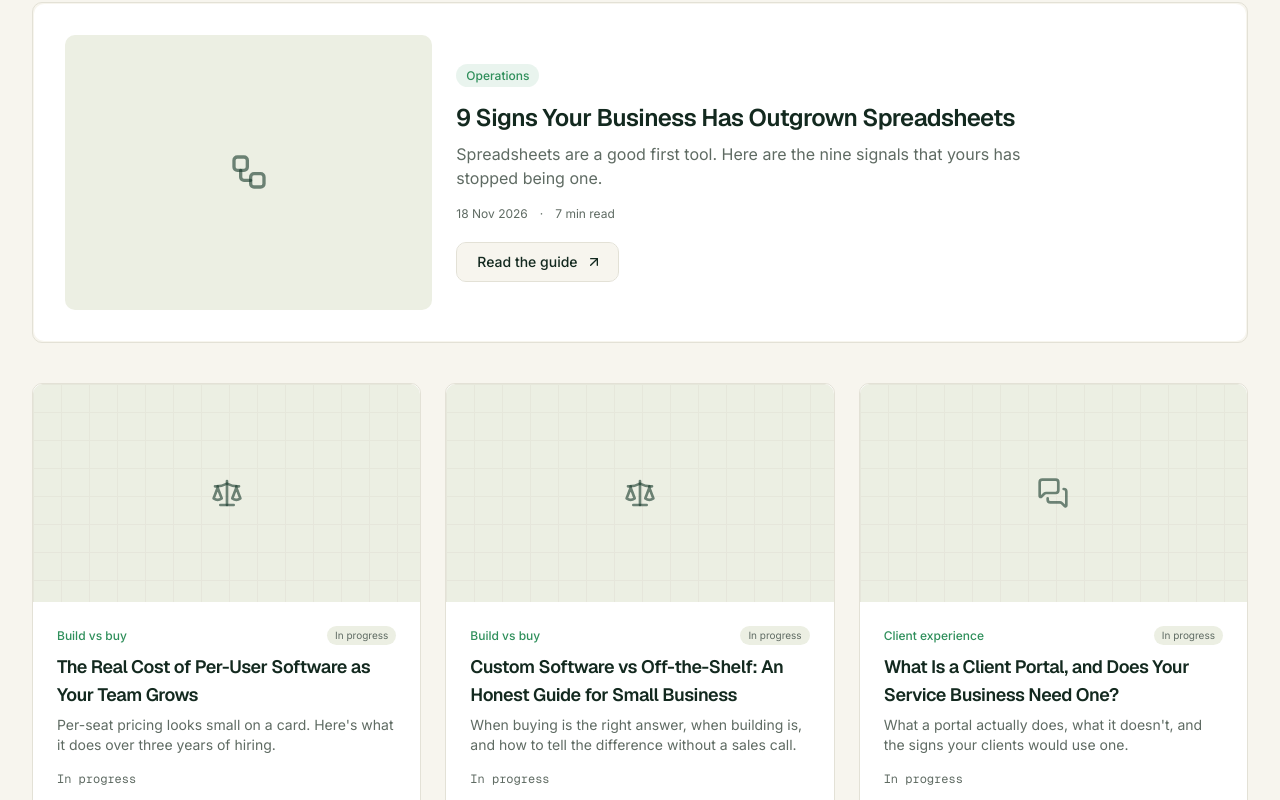
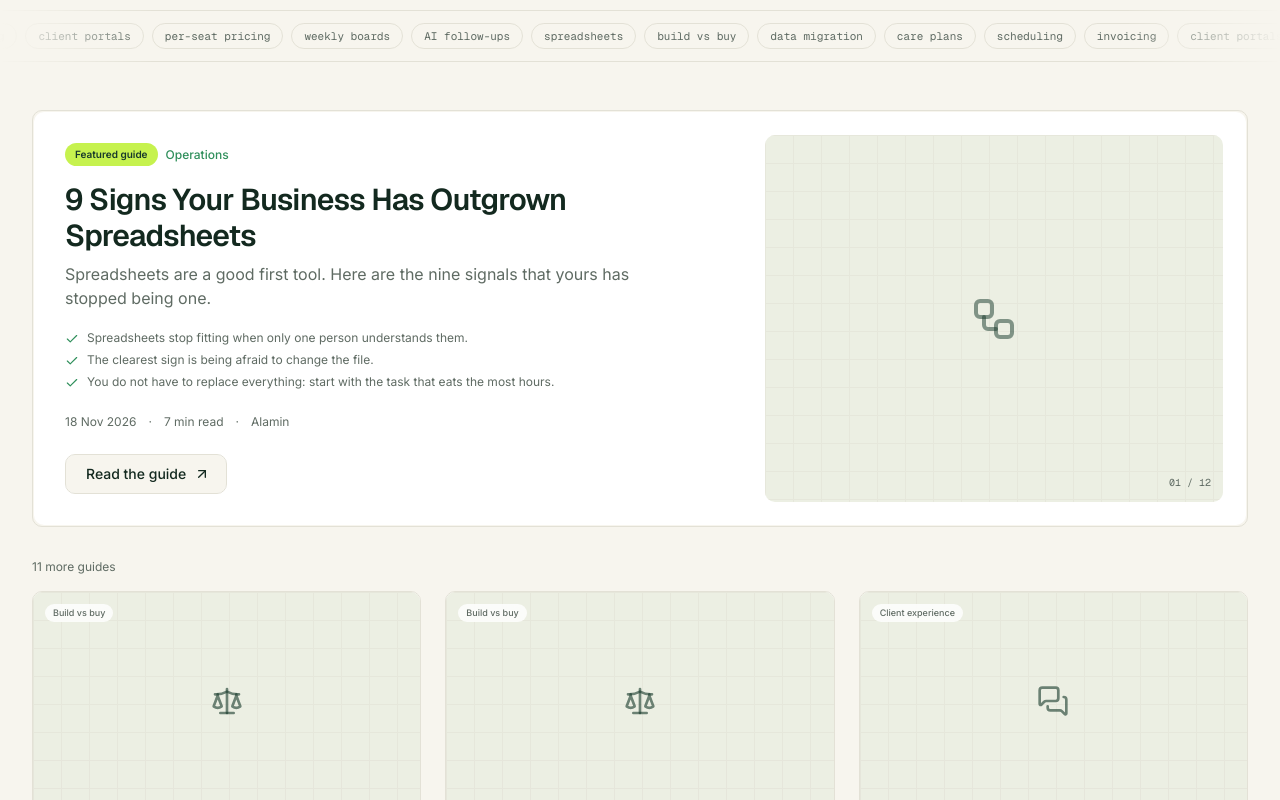
Before and after one commit to skalaminbd/elevosia, a Next.js app: page /blog in a window 1280 px wide. Shown: the part 520-1320 px from the top of the page. Built offline with nearby package versions, Linux system fonts and the light colour scheme.

Commit message:
Upgrade the blog index and article
Editorial featured guide with takeaways, a topic marquee, animated
filtering with counts and an empty state, richer cards, and a takeaways
box plus pull quote in the published guide.

Co-Authored-By: Claude Sonnet 5.5 <noreply@anthropic.com>

```diff
--- a/components/blog/BlogIndex.tsx
+++ b/components/blog/BlogIndex.tsx
@@ -2,8 +2,9 @@
 
 import { useMemo, useState } from "react";
 import Link from "next/link";
-import { motion } from "motion/react";
+import { AnimatePresence, motion } from "motion/react";
 import {
+  ArrowUpRight,
   Building2,
   Check,
   MessagesSquare,
@@ -39,8 +40,9 @@ const COVER_ICONS = {
   "Industry playbooks": Building2,
 } as const;
 
-/** Blog index: search, category filters, featured guide, grid and the two bands. */
+/** Blog index: search, category filters, featured guide, animated grid. */
 export function BlogIndex() {
+  const reduceMotion = useReducedMotion();
   const [query, setQuery] = useState("");
   const [category, setCategory] = useState<Category>("All");
 
@@ -67,7 +69,7 @@ export function BlogIndex() {
   return (
     <>
       <section className="relative overflow-hidden">
-        <div className="mx-auto w-full max-w-7xl px-4 pt-16 pb-10 sm:px-6 md:pt-20 lg:px-8 lg:pt-24">
+        <div className="mx-auto w-full max-w-7xl px-4 pt-16 pb-12 sm:px-6 md:pt-20 lg:px-8 lg:pt-24">
           <div className="mx-auto max-w-3xl text-center">
             <Eyebrow>{blogHero.eyebrow}</Eyebrow>
             <h1 className="mt-6 font-heading text-[clamp(2.375rem,4.6vw,4.25rem)] leading-[0.98] font-bold tracking-[-0.04em] text-balance">
@@ -112,9 +114,25 @@ export function BlogIndex() {
             </div>
           </div>
         </div>
+
+        <div
+          className="relative overflow-hidden border-y border-border py-3 [mask-image:linear-gradient(to_right,transparent,black_12%,black_88%,transparent)]"
+          aria-hidden="true"
+        >
+          <div className="flex w-max gap-2 motion-safe:animate-[marquee-x_44s_linear_infinite]">
+            {[...blogHero.topics, ...blogHero.topics].map((topic, index) => (
+              <span
+                key={`${topic}-${index}`}
+                className="rounded-full border border-border px-3 py-1 font-mono text-[11px] whitespace-nowrap text-muted-foreground"
+              >
+                {topic}
+              </span>
+            ))}
+          </div>
+        </div>
       </section>
 
-      <div className="mx-auto w-full max-w-7xl px-4 pb-15 sm:px-6 md:pb-20 lg:px-8 lg:pb-25">
+      <div className="mx-auto w-full max-w-7xl px-4 pt-12 pb-15 sm:px-6 md:pb-20 lg:px-8 lg:pb-25">
         {!filtering && featured ? (
           <MagicCard
             className="rounded-lg border border-border bg-card"
@@ -122,48 +140,90 @@ export function BlogIndex() {
             gradientTo="var(--success)"
             gradientOpacity={0.1}
           >
-            <div className="grid gap-6 p-6 md:grid-cols-12 md:items-center lg:p-8">
-              <div className="md:col-span-4">
-                <div className="flex aspect-[4/3] items-center justify-center rounded-md bg-secondary">
-                  {featured.category === "Operations" ? (
-                    <Workflow className="size-10 text-primary/60" aria-hidden="true" />
-                  ) : (
-                    <Scale className="size-10 text-primary/60" aria-hidden="true" />
-                  )}
-                </div>
-              </div>
-              <div className="md:col-span-8">
-                <span className="rounded-full bg-success/10 px-2.5 py-1 text-xs font-medium text-success">
+            <div className="grid md:grid-cols-12">
+              <div className="order-2 flex flex-col p-6 md:order-1 md:col-span-7 lg:p-8">
+                <div className="flex flex-wrap items-center gap-2">
+                  <span className="rounded-full bg-highlight px-2.5 py-1 text-[10px] font-semibold text-highlight-foreground">
+                    Featured guide
+                  </span>
+                  <span className="text-xs font-medium text-success">
                     {featured.category}
                   </span>
-                <h2 className="mt-4 font-heading text-xl font-semibold tracking-tight sm:text-2xl">
-                  <Link
-                    href={`/blog/${featured.slug}`}
-                    className="hover:underline"
-                  >
+                </div>
+                <h2 className="mt-4 font-heading text-2xl font-semibold tracking-tight sm:text-3xl">
+                  <Link href={`/blog/${featured.slug}`} className="hover:underline">
                     {featured.title}
                   </Link>
                 </h2>
                 <p className="mt-2 max-w-xl text-sm text-muted-foreground sm:text-base">
                   {featured.summary}
                 </p>
-                <div className="mt-4 flex flex-wrap items-center gap-x-3 gap-y-1 text-xs text-muted-foreground">
+
+                <ul className="mt-5 space-y-1.5">
+                  {featured.takeaways?.slice(0, 3).map((takeaway) => (
+                    <li
+                      key={takeaway}
+                      className="flex items-start gap-2 text-xs text-muted-foreground"
+                    >
+                      <Check
+                        className="mt-0.5 size-3.5 shrink-0 text-success"
+                        aria-hidden="true"
+                      />
+                      {takeaway}
+                    </li>
+                  ))}
+                </ul>
+
+                <div className="mt-6 flex flex-wrap items-center gap-x-3 gap-y-2 text-xs text-muted-foreground">
                   <span>{featured.date}</span>
                   <span aria-hidden="true">·</span>
                   <span>{featured.readingTime}</span>
+                  <span aria-hidden="true">·</span>
+                  <span>Alamin</span>
                 </div>
-                <div className="mt-5">
+
+                <div className="mt-6">
                   <ButtonLink href={`/blog/${featured.slug}`} variant="outline">
                     Read the guide
                   </ButtonLink>
+                </div>
+              </div>
+
+              <div className="order-1 p-4 md:order-2 md:col-span-5 md:p-6">
+                <div className="relative flex h-full min-h-48 items-center justify-center overflow-hidden rounded-md bg-secondary">
+                  <span className="absolute inset-0 line-grid opacity-60" aria-hidden="true" />
+                  <Workflow className="relative size-12 text-primary/50" aria-hidden="true" />
+                  <span className="absolute right-3 bottom-3 font-mono text-[10px] text-muted-foreground">
+                    01 / 12
+                  </span>
                 </div>
               </div>
             </div>
           </MagicCard>
         ) : null}
 
+        <div className="mt-8 flex items-baseline justify-between gap-4">
+          <p className="text-xs text-muted-foreground">
+            {filtering
+              ? `${filtered.length} of ${posts.length} guides`
+              : `${posts.length - 1} more guides`}
+          </p>
+          {filtering ? (
+            <button
+              type="button"
+              onClick={() => {
+                setQuery("");
+                setCategory("All");
+              }}
+              className="text-xs font-medium text-primary hover:underline"
+            >
+              Clear filters
+            </button>
+          ) : null}
+        </div>
+
         {gridPosts.length === 0 && filtering ? (
-          <div className="mt-10 rounded-lg border border-dashed border-border p-10 text-center">
+          <div className="mt-4 rounded-lg border border-dashed border-border p-10 text-center">
             <p className="text-base font-medium">No articles match that yet.</p>
             <p className="mt-1 text-sm text-muted-foreground">
               Try a different word, or clear the filters to see every guide.
@@ -182,11 +242,16 @@ export function BlogIndex() {
         ) : null}
 
         {firstSix.length > 0 ? (
-          <div className="mt-10 grid gap-4 md:grid-cols-2 lg:grid-cols-3 lg:gap-6">
+          <motion.div
+            layout={!reduceMotion}
+            className="mt-4 grid gap-4 md:grid-cols-2 lg:grid-cols-3 lg:gap-6"
+          >
+            <AnimatePresence initial={false}>
               {firstSix.map((post) => (
-              <PostCard key={post.slug} post={post} />
+                <PostCard key={post.slug} post={post} reduceMotion={reduceMotion} />
               ))}
-          </div>
+            </AnimatePresence>
+          </motion.div>
         ) : null}
       </div>
 
@@ -194,11 +259,16 @@ export function BlogIndex() {
 
       <div className="mx-auto w-full max-w-7xl px-4 py-15 sm:px-6 md:py-20 lg:px-8 lg:py-25">
         {rest.length > 0 ? (
-          <div className="grid gap-4 md:grid-cols-2 lg:grid-cols-3 lg:gap-6">
+          <motion.div
+            layout={!reduceMotion}
+            className="grid gap-4 md:grid-cols-2 lg:grid-cols-3 lg:gap-6"
+          >
+            <AnimatePresence initial={false}>
               {rest.map((post) => (
-              <PostCard key={post.slug} post={post} />
+                <PostCard key={post.slug} post={post} reduceMotion={reduceMotion} />
               ))}
-          </div>
+            </AnimatePresence>
+          </motion.div>
         ) : null}
 
         <Newsletter />
@@ -207,21 +277,37 @@ export function BlogIndex() {
   );
 }
 
-function PostCard({ post }: { post: Post }) {
+function PostCard({
+  post,
+  reduceMotion,
+}: {
+  post: Post;
+  reduceMotion: boolean;
+}) {
   const Icon = COVER_ICONS[post.category];
 
-  const inner = (
-    <>
-      <div className="relative flex aspect-[16/9] items-center justify-center overflow-hidden rounded-t-lg bg-secondary">
+  return (
+    <motion.article
+      layout={!reduceMotion}
+      initial={reduceMotion ? false : { opacity: 0, scale: 0.98 }}
+      animate={{ opacity: 1, scale: 1 }}
+      exit={reduceMotion ? undefined : { opacity: 0, scale: 0.98 }}
+      transition={{ duration: 0.2, ease: "easeOut" }}
+      className="group flex flex-col overflow-hidden rounded-lg border border-border bg-card transition-colors hover:border-primary/30"
+    >
+      <div className="relative flex aspect-[16/9] items-center justify-center overflow-hidden bg-secondary">
         <span className="absolute inset-0 line-grid opacity-60" aria-hidden="true" />
         <Icon
           className="relative size-8 text-primary/60 transition-transform duration-300 group-hover:scale-110"
           aria-hidden="true"
         />
+        <span className="absolute top-3 left-3 rounded-full bg-card/80 px-2 py-0.5 text-[9px] font-medium text-muted-foreground backdrop-blur-sm">
+          {post.category}
+        </span>
       </div>
+
       <div className="flex flex-1 flex-col p-6">
         <div className="flex items-center justify-between gap-2">
-          <span className="text-xs font-medium text-success">{post.category}</span>
           {post.published ? (
             <span className="font-mono text-[10px] text-muted-foreground">
               {post.readingTime}
@@ -231,7 +317,14 @@ function PostCard({ post }: { post: Post }) {
               In progress
             </span>
           )}
+          {post.published ? (
+            <ArrowUpRight
+              className="size-3.5 text-muted-foreground transition-transform duration-200 group-hover:translate-x-0.5 group-hover:-translate-y-0.5"
+              aria-hidden="true"
+            />
+          ) : null}
         </div>
+
         <h3 className="mt-2 text-lg font-semibold">
           {post.published ? (
             <Link href={`/blog/${post.slug}`} className="hover:underline">
@@ -246,13 +339,7 @@ function PostCard({ post }: { post: Post }) {
           {post.date}
         </p>
       </div>
-    </>
-  );
-
-  return (
-    <article className="group flex flex-col overflow-hidden rounded-lg border border-border bg-card">
-      {inner}
-    </article>
+    </motion.article>
   );
 }
 
@@ -318,19 +405,24 @@ function Newsletter() {
   const [email, setEmail] = useState("");
 
   return (
-    <div className="mx-auto mt-15 max-w-2xl rounded-lg border border-border bg-card p-6 md:p-8 lg:mt-25">
+    <div className="mx-auto mt-15 grid max-w-4xl gap-6 rounded-lg border border-border bg-card p-6 md:grid-cols-2 md:p-8 lg:mt-25">
+      <div>
         <h3 className="font-heading text-xl font-semibold tracking-tight">
           {newsletter.title}
         </h3>
         <p className="mt-1.5 text-sm text-muted-foreground">{newsletter.body}</p>
+        <p className="mt-4 font-mono text-[10px] text-muted-foreground">
+          One email a month · unsubscribe any time
+        </p>
+      </div>
 
       {sent ? (
-        <p className="mt-5 rounded-md border border-success/30 bg-success/5 px-4 py-3 text-sm font-medium text-success">
-          {newsletter.success}
-        </p>
+        <div className="flex items-center rounded-md border border-success/30 bg-success/5 px-4 py-3">
+          <p className="text-sm font-medium text-success">{newsletter.success}</p>
+        </div>
       ) : (
         <form
-          className="mt-5 grid gap-3 sm:grid-cols-2"
+          className="space-y-3"
           onSubmit={(event) => {
             event.preventDefault();
             if (!firstName.trim() || !email.trim()) return;
@@ -365,11 +457,9 @@ function Newsletter() {
               onChange={(event) => setEmail(event.target.value)}
             />
           </div>
-          <div className="sm:col-span-2">
-            <Button type="submit" variant="outline">
+          <Button type="submit" variant="outline" className="w-full">
             {newsletter.submit}
           </Button>
-          </div>
         </form>
       )}
     </div>
--- a/content/blog.ts
+++ b/content/blog.ts
@@ -15,6 +15,18 @@ export const blogHero = {
   subhead:
     "Practical guides for owners who are tired of juggling tools. No jargon, no fluff.",
   searchPlaceholder: "Search articles",
+  topics: [
+    "scheduling",
+    "invoicing",
+    "client portals",
+    "per-seat pricing",
+    "weekly boards",
+    "AI follow-ups",
+    "spreadsheets",
+    "build vs buy",
+    "data migration",
+    "care plans",
+  ],
 };
 
 export const categories = [
@@ -42,6 +54,8 @@ export type Post = {
   date: string;
   readingTime: string;
   published: boolean;
+  takeaways?: string[];
+  pullQuote?: { text: string; afterSection: string };
   body?: PostSection[];
   faq?: { question: string; answer: string }[];
 };
@@ -56,6 +70,15 @@ export const posts: Post[] = [
     date: "18 Nov 2026",
     readingTime: "7 min read",
     published: true,
+    pullQuote: {
+      text: "If the person who built the spreadsheet is on holiday and the team waits, you don't have a system. You have a person with a system in their head.",
+      afterSection: "one-person",
+    },
+    takeaways: [
+      "Spreadsheets stop fitting when only one person understands them.",
+      "The clearest sign is being afraid to change the file.",
+      "You do not have to replace everything: start with the task that eats the most hours.",
+    ],
     body: [
       {
         id: "why",
```
Also changed, not shown: app/blog/[slug]/page.tsx (+28 -0 lines). Lines whose indentation alone changed are shown as unchanged.
